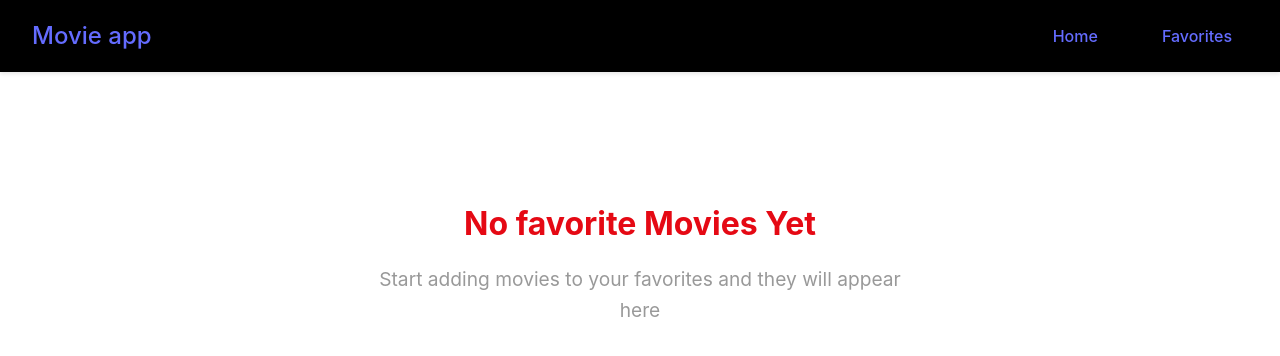
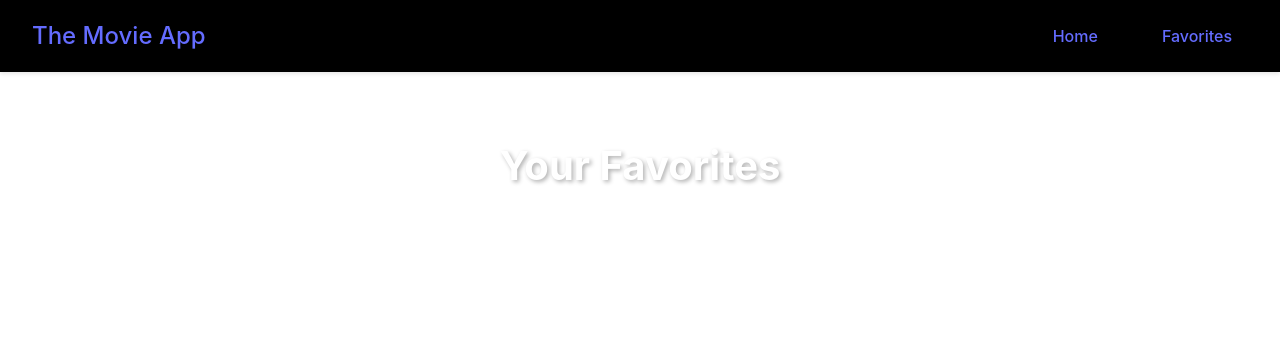
Before and after one commit to tadeo199928/movie-web, a React (Vite) app: page /favorites in a window 1280 px wide. Shown: the top 356 px of the page. Built offline with nearby package versions, Linux system fonts and the light colour scheme.

Commit message:
Add final Function

```diff
--- a/src/App.tsx
+++ b/src/App.tsx
@@ -3,12 +3,13 @@ import Home from "./pages/Home"
 import Favorites from './pages/Favorites';
 import { Routes, Route } from 'react-router-dom';
 import NavBar from './components/Navbar';
+import { MovieProvider } from './context/MovieContext';
 
 
 function App() {
 
   return (
-    <div>
+    <MovieProvider>
       <NavBar />
       <main className='main-content'>
         <Routes>
@@ -17,7 +18,7 @@ function App() {
         </Routes>
 
       </main>
-    </div>
+    </MovieProvider>
   );
 
 }
--- /dev/null
+++ b/src/components/Movie.ts
@@ -0,0 +1,6 @@
+export interface Movie {
+  id: number;
+  title: string;
+  poster_path?: string | null;
+  release_date?: string;
+}
--- a/src/components/MovieCard.tsx
+++ b/src/components/MovieCard.tsx
@@ -1,31 +1,38 @@
 import "../css/MovieCard.css"
+import { type Movie } from "../components/Movie"
+import { useMovieContext } from "../context/MovieContext";
 
-interface Movie {
-  id:number;
-  title: string;
-  url: string;
-  release_date: string;
-
-}
 
 function MovieCard({ movie }: { movie: Movie }) {
-  function onFavoriteClick() {
-    alert("clicked");
+
+  const {isFavorite, addToFavorites, removeFromFavorites} = useMovieContext()
+  const favorite = isFavorite(movie.id)
+
+  function onFavoriteClick(e: any) {
+    e.preventDefault()
+    if (favorite) removeFromFavorites(movie.id)
+      else addToFavorites(movie)
   }
 
   return (
     <div className="movie-card">
       <div className="movie-poster">
-        <img src={movie.url} alt={movie.title} />
-        <div className="movie-overlay">
-          <button className="favorite-btn" onClick={onFavoriteClick}>
+        <img
+          src={
+            movie.poster_path
+              ? `https://image.tmdb.org/t/p/w500${movie.poster_path}`
+              : "../assets/404.jpg"
+          }
+          alt={movie.title}
+        />        <div className="movie-overlay">
+          <button className={`favorite-btn ${favorite ? "active" : ""}`} onClick={onFavoriteClick}>
             ♡
           </button>
         </div>
       </div>
       <div className="movie-info">
         <h3>{movie.title}</h3>
-        <p>{movie.release_date}</p>
+        <p>{movie.release_date?.split("-")[0]}</p>
       </div>
     </div>
   );
--- a/src/components/Navbar.tsx
+++ b/src/components/Navbar.tsx
@@ -4,7 +4,7 @@ import "../css/Navbar.css"
 function NavBar() {
     return <nav className="navbar">
         <div className="navbar-brand">
-            <Link to = "/"> Movie app </Link>
+            <Link to = "/">The Movie App</Link>
          </div>
          <div className="navbar-links">
             <Link to="/" className="nav-link">Home</Link>
--- /dev/null
+++ b/src/context/MovieContext.tsx
@@ -0,0 +1,72 @@
+import { createContext, useState, useContext, useEffect } from "react";
+import type { ReactNode } from "react";
+
+import { type Movie } from "../components/Movie"
+
+
+
+interface MovieContextType {
+    favorites: Movie[];
+  setFavorites: React.Dispatch<React.SetStateAction<Movie[]>>;
+  addToFavorites: (movie: Movie) => void;
+  removeFromFavorites: (movieId: number) => void;
+  isFavorite: (movieId: number) => boolean;
+}
+
+
+const MovieContext = createContext<MovieContextType | undefined>(undefined);
+
+
+export const useMovieContext = () => {
+    const context = useContext(MovieContext);
+    if (!context) {
+        throw new Error("useMovieContext must be used within a MovieProvider");
+    }
+    return context;
+};
+
+
+interface MovieProviderProps {
+    children: ReactNode;
+}
+
+
+export const MovieProvider = ({ children }: MovieProviderProps) => {
+    const [favorites, setFavorites] = useState<Movie[]>([]);
+    useEffect(() => {
+        const storedFavs = localStorage.getItem("favorites");
+        if (storedFavs) {
+            setFavorites(JSON.parse(storedFavs));
+        }
+    }, []);
+
+    useEffect(() => {
+        localStorage.setItem("favorites", JSON.stringify(favorites));
+    }, [favorites]);
+
+    const addToFavorites = (movie: Movie) => {
+        setFavorites(prev =>[...prev, movie])
+    }
+
+    const removeFromFavorites = (movieId: number) => {
+        setFavorites(prev => prev.filter(movie  => movie.id !== movieId))
+    }
+
+    const isFavorite = (movieId: number) => {
+        return favorites.some(movie => movie.id === movieId)
+    }
+
+    const value = {
+        favorites,
+        setFavorites,
+        addToFavorites,
+        removeFromFavorites,
+        isFavorite
+    }
+
+    return (
+        <MovieContext.Provider value={value}>
+            {children}
+        </MovieContext.Provider>
+    );
+};
--- a/src/css/Home.css
+++ b/src/css/Home.css
@@ -55,7 +55,7 @@
 
 .movies-grid {
   display: grid;
-  grid-template-columns: repeat(auto-fit, minmax(300px, 1fr));
+  grid-template-columns: repeat(auto-fit, minmax(200px, 1fr));
   gap: 1.5rem;
   padding: 1rem;
   width: 100%;
--- a/src/pages/favorites.tsx
+++ b/src/pages/favorites.tsx
@@ -1,13 +1,32 @@
 import "../css/Favorites.css"
+import { useMovieContext } from "../context/MovieContext"
+import MovieCard from "../components/MovieCard"
 
 function Favorite() {
-    return <div className="favorites-empty">
+    const { favorites } = useMovieContext();
 
-        <h2>No favorite Movies Yet</h2>
-        <p> Start adding movies to your favorites
-            and they will appear here
-        </p>
-    </div>
+    if (favorites) {
+        return( <div className="favorites">
+            <h2>Your Favorites</h2>
+            <div className="movies-grid">
+                {favorites.map((movie) => (
+
+                    <MovieCard movie={movie} key={movie.id} />
+                ))}
+            </div>
+        </div>)
+
+    }
+
+        return (<div className="favorites-empty">
+
+            <h2>No favorite Movies Yet</h2>
+            <p> Start adding movies to your favorites
+                and they will appear here
+            </p>
+        </div>)
+
+
 }
 
 export default Favorite
--- a/src/pages/home.tsx
+++ b/src/pages/home.tsx
@@ -2,31 +2,60 @@ import MovieCard from "../components/MovieCard";
 // import RecentSearch from "../components/ListRecentMovie"
 import { useState, useEffect } from "react";
 import "../css/Home.css"
-import {searchMovies, getPopularMovies} from "../services/api"
+import { searchMovies, getPopularMovies } from "../services/api"
+import { type Movie } from "../components/Movie"
 
 function Home() {
 
     const [searchQuery, setSearchQuery] = useState("");
     // const [recentSearches, setRecentSearches] = useState<List[]>([]);
-
-    const [movies, setMovies] = useState([]);
-    const [error, setError] = useState(null);
+    const [movies, setMovies] = useState<Movie[]>([]);
+    const [error, setError] = useState<string | null>(null);
     const [loading, setLoading] = useState(true);
 
     useEffect(() => {
-        const loadPopularMOvies = async () =>{
+        const loadPopularMovies = async () => {
             try {
-                const popularMovies = await getPopularMovies()
-                setMovies(popularMovies)
-            } catch (err) {}
-            finally {
-                setLoading(false)
+                const popularMovies = await getPopularMovies();
+                setMovies(popularMovies);
+            } catch (err: unknown) {
+                if (err instanceof Error) {
+                    console.log(err.message);
+                    setError("Failed to load movies: " + err.message);
+                } else {
+                    console.log(err);
+                    setError("Failed to load movies...");
                 }
+            } finally {
+                setLoading(false);
             }
+        };
+
+        loadPopularMovies();
     }, []);
 
-    const handleSearch = (e: React.FormEvent<HTMLFormElement>) => {
-        e.preventDefault()
+
+    const handleSearch = async (e: React.FormEvent<HTMLFormElement>) => {
+        e.preventDefault();
+        if (!searchQuery.trim()) return
+        if (loading) return
+
+        setLoading(true)
+        try {
+            const searchReseults = await searchMovies(searchQuery)
+            setMovies(searchReseults)
+            setError(null)
+        } catch (err: unknown) {
+            if (err instanceof Error) {
+                console.log(err.message);
+                setError("Failed to search movies: " + err.message);
+            } else {
+                console.log(err);
+                setError("Failed to load movies...");
+            }
+        } finally {
+            setLoading(false);
+        }
         // alert(searchQuery);
         // setRecentSearches([...recentSearches, { recentSearch: searchQuery }])
     };
@@ -46,12 +75,16 @@ function Home() {
             </button>
         </form>
 
-         <div className="movie-grid">
+        {error && <div className="error-message">{error}</div>}
+        {loading ? <div className="loading">Loading...</div> :
+            <div className="movies-grid">
                 {movies.map((movie) => (
 
                     <MovieCard movie={movie} key={movie.id} />
                 ))}
             </div>
+        }
+
 
         {/* <div className="search-grid">
             {recentSearches.map((item, index) => (
--- a/src/services/api.ts
+++ b/src/services/api.ts
@@ -4,7 +4,7 @@ const BASE_URL = "https://api.themoviedb.org/3";
 
 export const getPopularMovies = async () => {
 
-    const response = await fetch(`${BASE_URL}/movie/popular?api_key${API_KEY}`);
+    const response = await fetch(`${BASE_URL}/movie/popular?api_key=${API_KEY}`);
     const data = await response.json()
     return data.results
 };
@@ -12,7 +12,7 @@ export const getPopularMovies = async () => {
 export const searchMovies = async (query: any) => {
 
     const response = await fetch(
-        `${BASE_URL}/search/movie?api_key${API_KEY}&query=${encodeURIComponent(
+        `${BASE_URL}/search/movie?api_key=${API_KEY}&query=${encodeURIComponent(
             query
         )}`
     );
```
Also changed, not shown: src/assets/404.jpg (added). Lines whose indentation alone changed are shown as unchanged.
